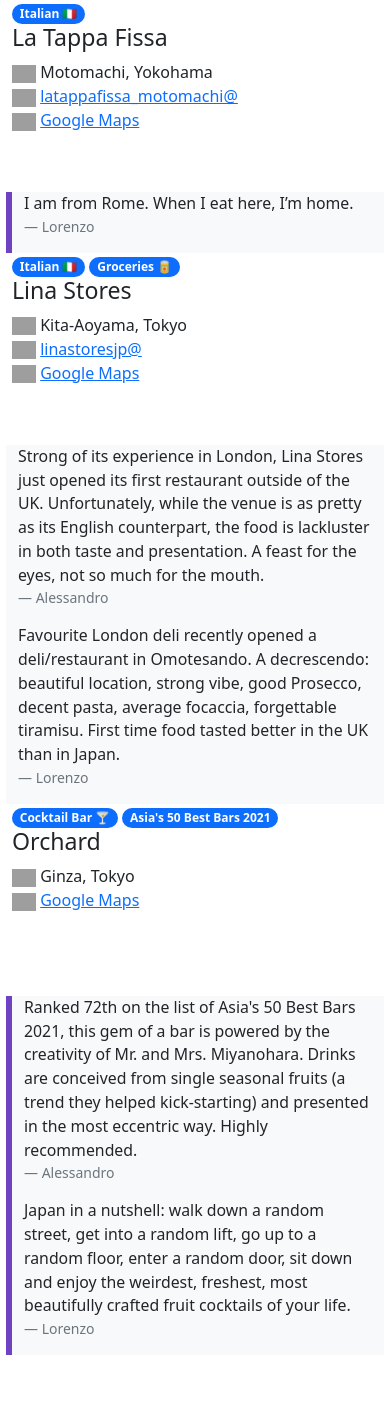
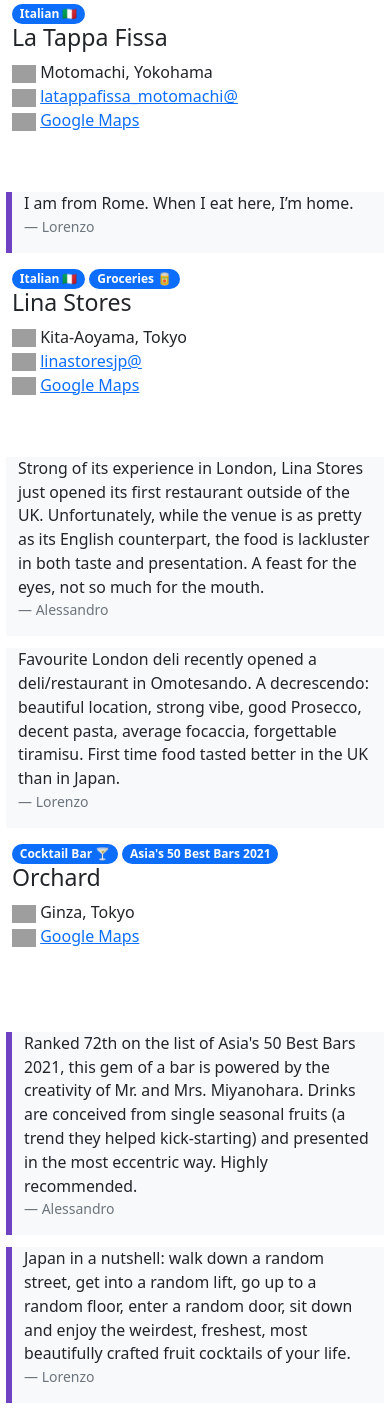
Before and after one commit to alessandrosp/shingiron, a Jekyll site: the page built from docs/index.html, in a window 390 px wide. Built offline with Jekyll 4.4.1, drawn with Linux system fonts in a browser that asks for light colours; nearby versions of some CDN libraries; comment, search, counter and statistics services are not loaded; before the commit the page ends 1355 px from its top, so only the background shows below that; grey boxes are pictures that could not be loaded.

Commit message:
Update style.css

```diff
--- a/docs/assets/css/style.css
+++ b/docs/assets/css/style.css
@@ -52,8 +52,7 @@
 @media only screen and (max-width: 992px) {
   .place-review-mobile {
     background-color: #f8f9fa;
-    margin-left: 6px;
-    margin-right: 6px;
+    margin: 0px 6px 12px 6px;
     text-align: left !important;
   }
 
```
